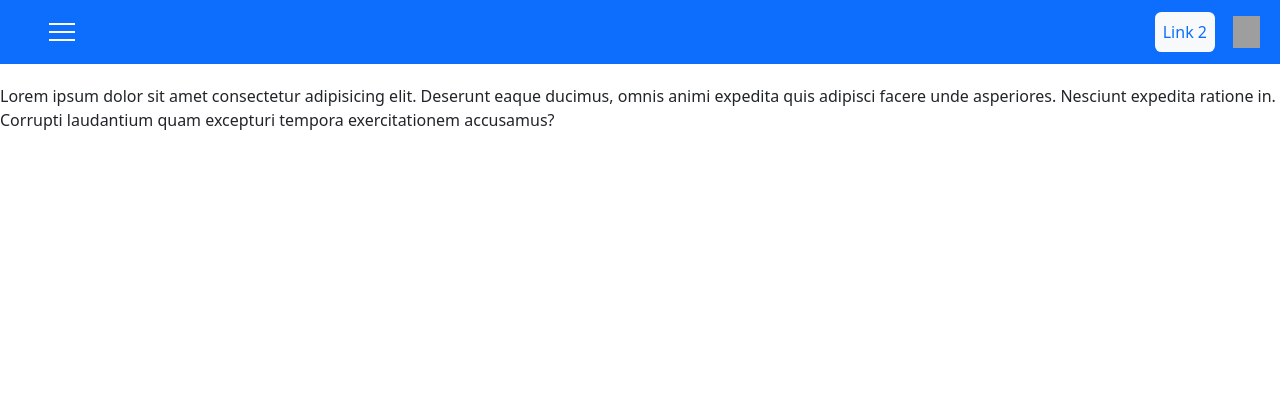
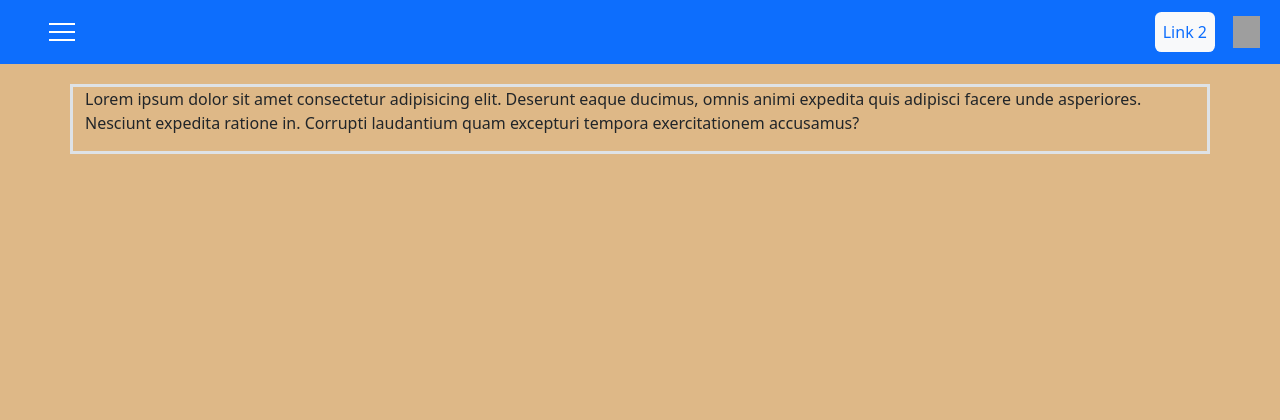
Before and after one commit to Boonyarit2442/MiniProject_PU, a PHP site: page /view/Employee/employee_page.php in a window 1280 px wide. Shown: the top 420 px of the page. Run offline with PHP 8.4, Linux system fonts and the light colour scheme; grey boxes are pictures that could not be loaded.

Commit message:
Edit_Pending_hight_154_to_60px

```diff
--- a/layout/_layout.php
+++ b/layout/_layout.php
@@ -13,7 +13,8 @@
   <!--<script src="bar.js"></script>-->
 </head>
 
-<body>  <!-- navigater Bar -->
+<body style="height: 60px;">
+<!-- navigater Bar -->
 <style>
 #menu__toggle {
     opacity: 0;
--- a/view/Employee/employee_page.php
+++ b/view/Employee/employee_page.php
@@ -13,11 +13,11 @@
 </head>
 <body>
     <?php require_once('../../layout/_layout.php')?>
-    <div class="Container" style="margin-top:20px;">
+
+    <div class="container border border-3" style="margin-top:20px;">
         <div>
             <p>Lorem ipsum dolor sit amet consectetur adipisicing elit. Deserunt eaque ducimus, omnis animi expedita quis adipisci facere unde asperiores. Nesciunt expedita ratione in. Corrupti laudantium quam excepturi tempora exercitationem accusamus?</p>
         <div>
     </div>
-
 </body>
 </html>
--- a/view/Employee/styles_emp.css
+++ b/view/Employee/styles_emp.css
@@ -0,0 +1,3 @@
+html , body{
+    background-color: burlywood;
+}
```
